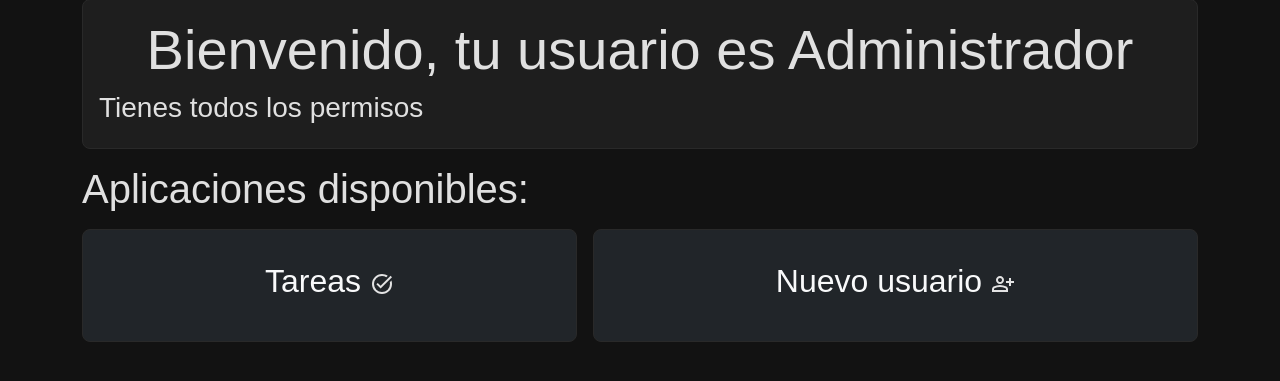
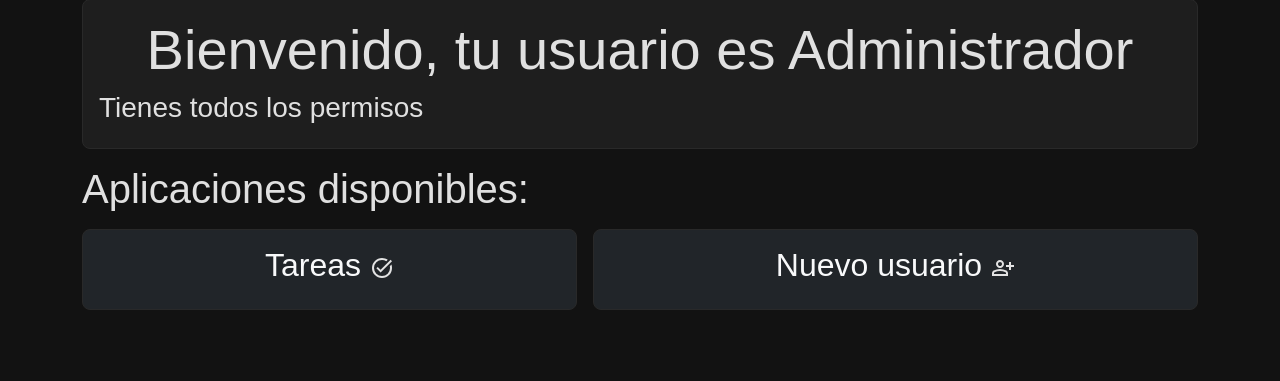
Before and after one commit to Lucho-Vidal/PCTProject, a Django app: page / in a window 1280 px wide. Shown: the part 127-508 px from the top of the page. Run offline with Django 5.2, Linux system fonts and the light colour scheme; a user stored in the database is signed in; some libraries are stand-ins or nearby versions.

Commit message:
quitamos padding a .card

```diff
--- a/loger/static/css/style.css
+++ b/loger/static/css/style.css
@@ -63,7 +63,6 @@ card-importante{
     background-color: #1E1E1E; /* Fondo oscuro */
     border: 1px solid #292929;
     color: #B0B0B0;
-    padding: 16px;
     border-radius: 8px;
     transition: transform 0.3s ease, box-shadow 0.3s ease;
 }
```
